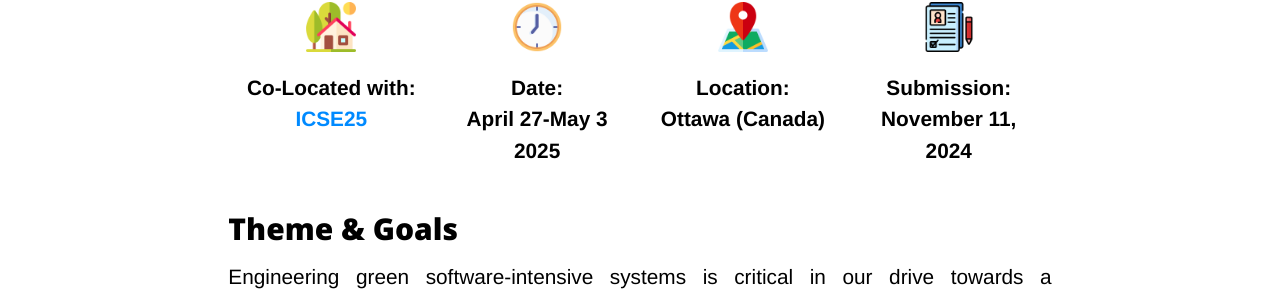
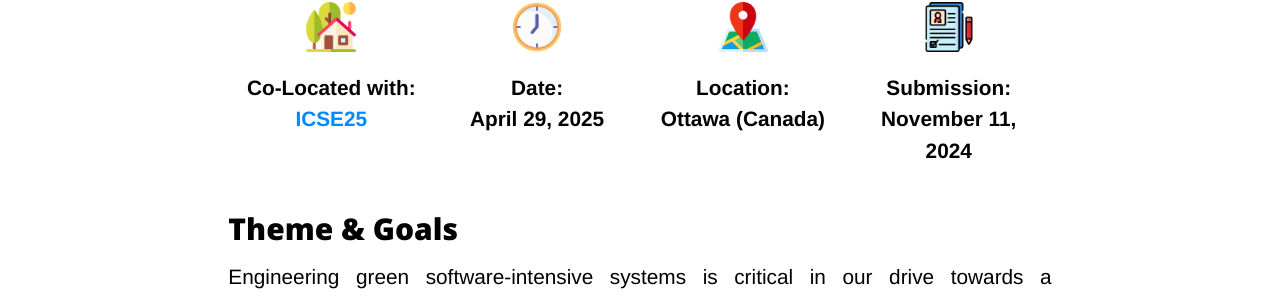
Before and after one commit to greensworkshop/greensworkshop.github.io, a Jekyll site: the page built from index.html, in a window 1280 px wide and 900 px high. Shown: the part 432-729 px from the top of the window. Built offline with Jekyll 4.4.1, drawn with Linux system fonts in a browser that asks for light colours; nearby versions of some CDN libraries; the list of posts is cut into pages by our own code.

Commit message:
update workshop date

```diff
--- a/index.html
+++ b/index.html
@@ -11,7 +11,7 @@ subtitle: Official website of the International Workshop on Green and Sustainabl
   <div class="info-block">
     <img class="info-img" src="/img/clock.png" alt="date">
     <b class="info-block-text">Date:</b>
-    <b class="info-block-text">April 27-May 3 2025</b>
+    <b class="info-block-text">April 29, 2025</b>
   </div>
   <div class="info-block">
     <img class="info-img" src="/img/location.png" alt="date">
@@ -69,7 +69,7 @@ the following topics related to sustainable software systems and green software
 	<li><b>Paper Submission: </b> November 11, 2024</li>
 	<li><b>Paper Notification: </b>December 9, 2024</li>
 	<li><b>Camera-Ready: </b>TBD</li>
-	<li><b>Workshop Date: </b>TBD</li>
+	<li><b>Workshop Date: </b>April 29, 2025</li>
 </ul>
 <h2 id="submission-guidelines">Submission Guidelines</h2>
 <p>Participants are invited to submit three types of contributions:
```
